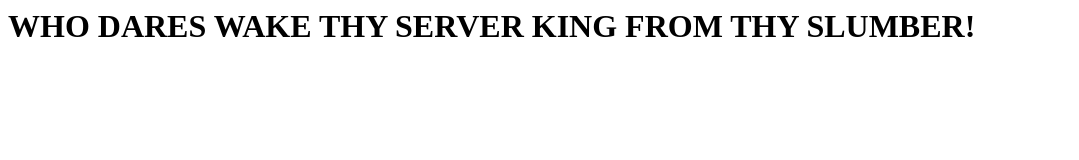
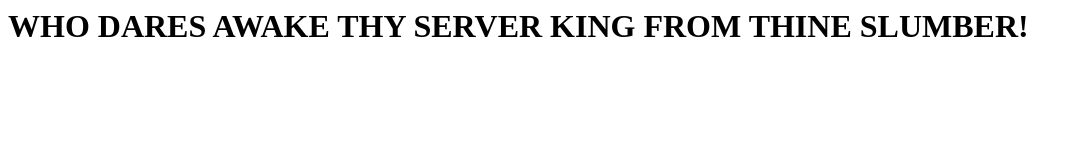
Before and after one commit to JSenk347/web-server, a plain HTML site: page www/index.html in a window 1280 px wide. Shown: the whole page, without its empty margins (0-1079 px from the left). Drawn offline with Linux system fonts and the light colour scheme.

Commit message:
grammatically correct server msg

```diff
--- a/www/index.html
+++ b/www/index.html
@@ -1 +1 @@
-<h1>WHO DARES WAKE THY SERVER KING FROM THY SLUMBER!</h1>
+<h1>WHO DARES AWAKE THY SERVER KING FROM THINE SLUMBER!</h1>
```
